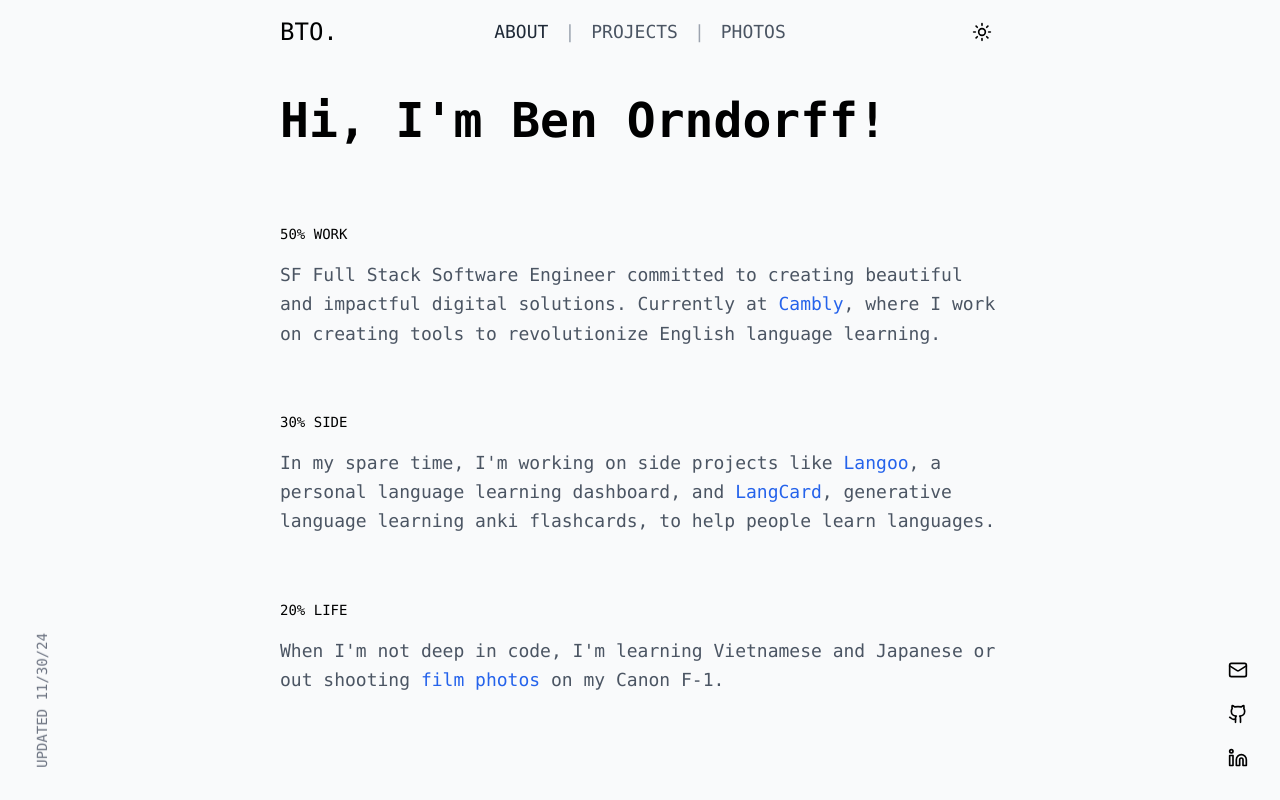
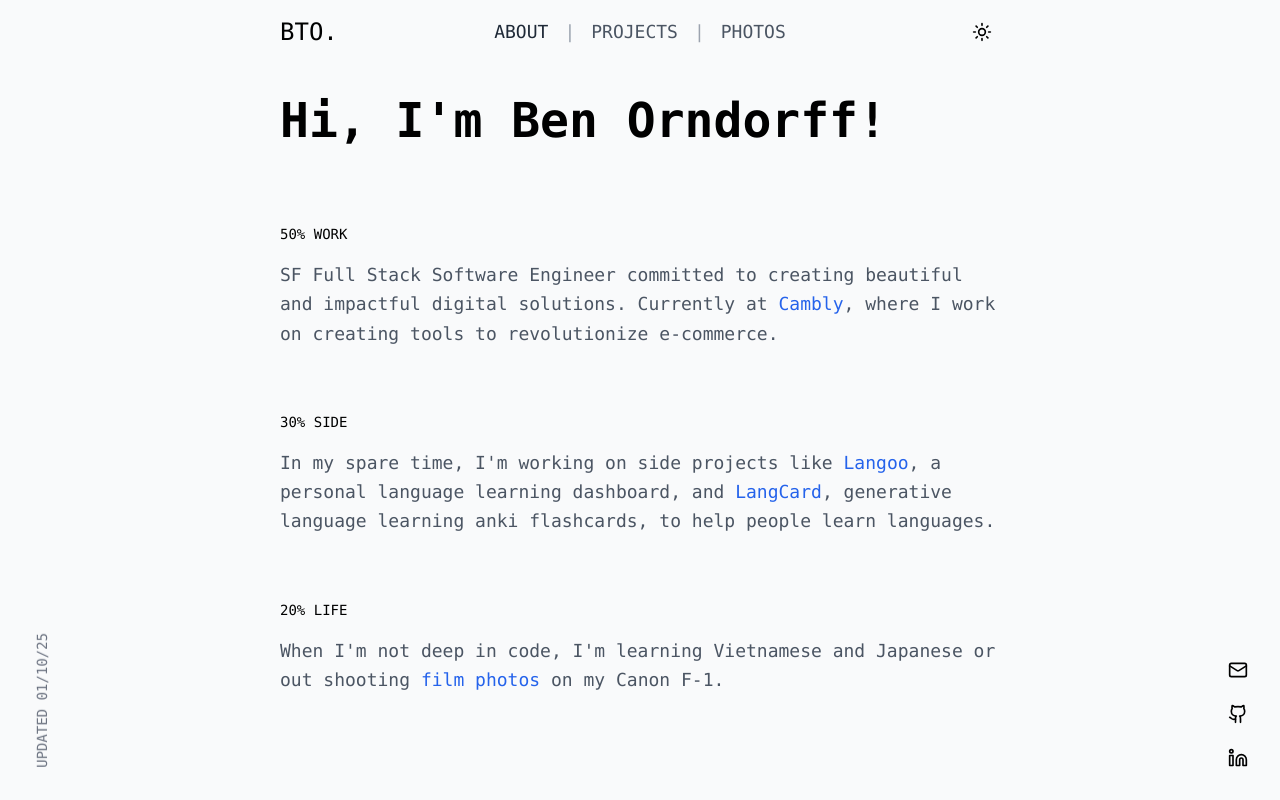
Before and after one commit to btorndorff/dev-portfolio, a React (Vite) app: page /#/ in a window 1280 px wide. Built offline with nearby package versions, Linux system fonts and the light colour scheme.

Commit message:
updated about me + added workflow to update footer automatically

```diff
--- a/package.json
+++ b/package.json
@@ -31,6 +31,7 @@
     "eslint-plugin-react-hooks": "^5.1.0-rc.0",
     "eslint-plugin-react-refresh": "^0.4.11",
     "globals": "^15.9.0",
+    "husky": "^9.1.7",
     "postcss": "^8.4.35",
     "tailwindcss": "^3.4.1",
     "typescript": "^5.5.3",
--- a/src/components/Footer.tsx
+++ b/src/components/Footer.tsx
@@ -55,7 +55,7 @@ export const DesktopFooter = () => {
         </div>
       </div>
       <div className="fixed bottom-8 left-8 text-sm font-mono text-gray-500 dark:text-gray-400 [writing-mode:vertical-lr] transform rotate-180">
-        UPDATED 11/30/24
+        UPDATED 01/10/25
       </div>
     </footer>
   );
--- a/src/pages/About.tsx
+++ b/src/pages/About.tsx
@@ -1,5 +1,5 @@
-import Section from '../components/Section';
-import { Link } from 'react-router-dom';
+import Section from "../components/Section";
+import { Link } from "react-router-dom";
 
 const About = () => {
   return (
@@ -9,26 +9,53 @@ const About = () => {
           Hi, I'm Ben Orndorff!
         </h1>
 
-
         <Section title="WORK" percentage="50%">
           <p>
-            SF Full Stack Software Engineer committed to creating beautiful and impactful digital solutions.
-            Currently at <a href="https://www.cambly.com/english?lang=en" target="_blank" className="text-blue-600 dark:text-blue-400 hover:underline">Cambly</a>,
-            where I work on creating tools to revolutionize English language learning.
+            SF Full Stack Software Engineer committed to creating beautiful and
+            impactful digital solutions. Currently at{" "}
+            <a
+              href="https://www.replo.app/"
+              target="_blank"
+              className="text-blue-600 dark:text-blue-400 hover:underline"
+            >
+              Cambly
+            </a>
+            , where I work on creating tools to revolutionize e-commerce.
           </p>
         </Section>
 
         <Section title="SIDE" percentage="30%">
           <p>
-            In my spare time, I'm working on side projects like <Link to="/projects/langoo" className="text-blue-600 dark:text-blue-400 hover:underline">Langoo</Link>,
-            a personal language learning dashboard, and <Link to="/projects/langcard" className="text-blue-600 dark:text-blue-400 hover:underline">LangCard</Link>,
-            generative language learning anki flashcards, to help people learn languages.
+            In my spare time, I'm working on side projects like{" "}
+            <Link
+              to="/projects/langoo"
+              className="text-blue-600 dark:text-blue-400 hover:underline"
+            >
+              Langoo
+            </Link>
+            , a personal language learning dashboard, and{" "}
+            <Link
+              to="/projects/langcard"
+              className="text-blue-600 dark:text-blue-400 hover:underline"
+            >
+              LangCard
+            </Link>
+            , generative language learning anki flashcards, to help people learn
+            languages.
           </p>
         </Section>
 
         <Section title="LIFE" percentage="20%">
           <p>
-            When I'm not deep in code, I'm learning Vietnamese and Japanese or out shooting <Link to="/photos" className="text-blue-600 dark:text-blue-400 hover:underline">film photos</Link> on my Canon F-1.
+            When I'm not deep in code, I'm learning Vietnamese and Japanese or
+            out shooting{" "}
+            <Link
+              to="/photos"
+              className="text-blue-600 dark:text-blue-400 hover:underline"
+            >
+              film photos
+            </Link>{" "}
+            on my Canon F-1.
           </p>
         </Section>
       </div>
```
Also changed, not shown: scripts/update-footer-date.js (added, +29 -0 lines), 2 other files (tests, documents, lock files or other folders).
